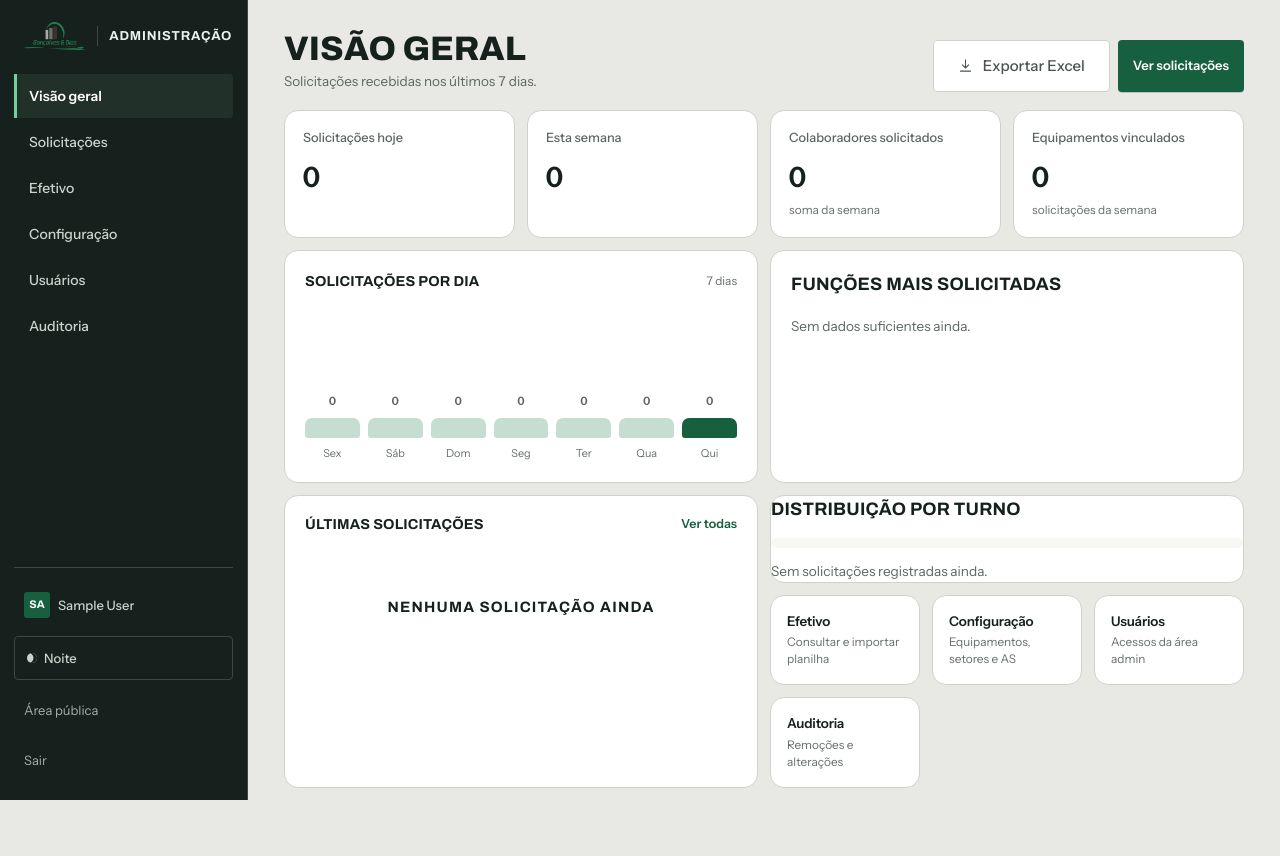
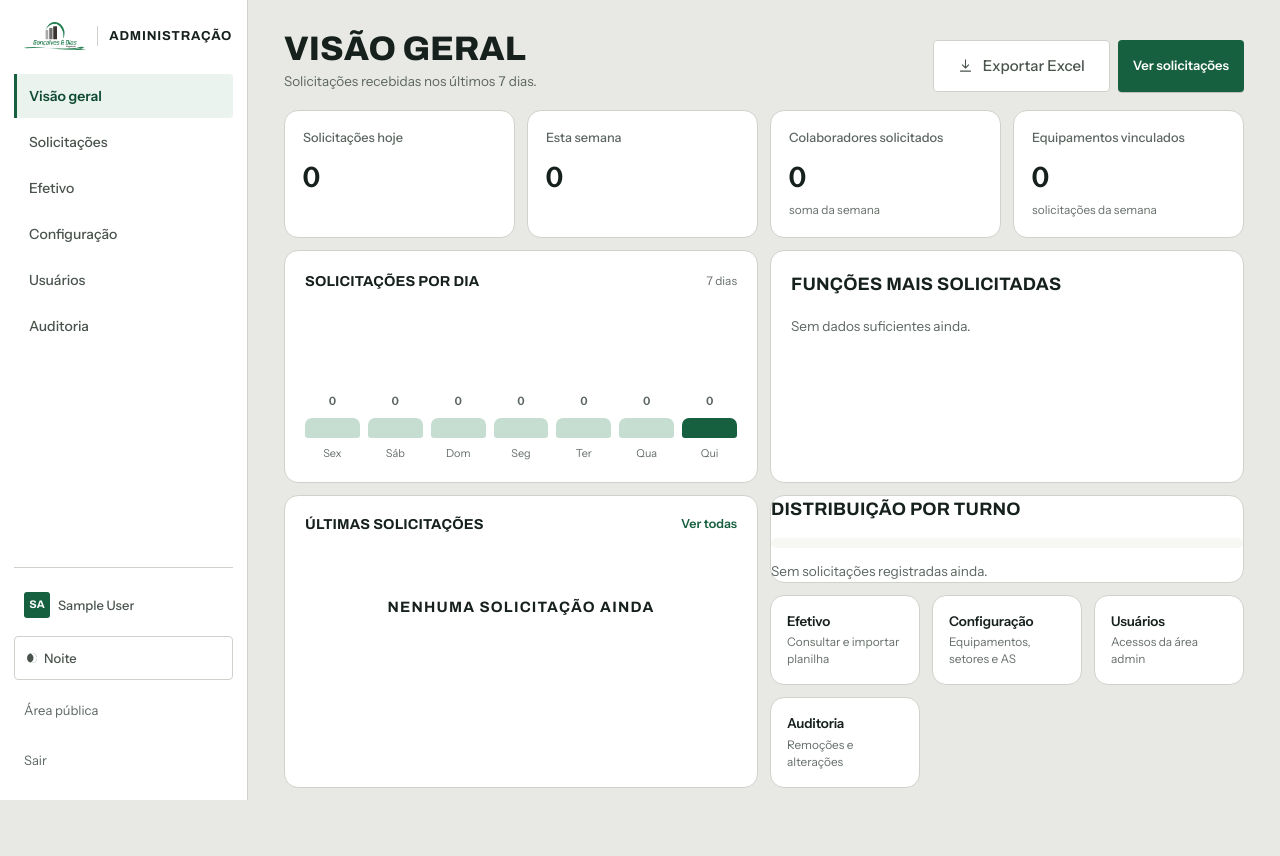
Before and after one commit to carloseduardo-code/gdhoraextra, a Flask app: page /admin in a window 1280 px wide. Run offline with Flask 3, Linux system fonts and the light colour scheme; the visitor is signed in with stand-in values (Sample User, id 1).

Commit message:
Make the admin chrome and the login background follow the theme
The sidebar and the login screen stayed graphite in the light theme, so
the light theme looked like it was borrowing the dark one's colours. That
came from the design doc -- "fundo grafite para separar o mundo do RH do
mundo do canteiro" -- but it reads as a bug in use, so those surfaces now
follow the active theme.

The problem was one token doing two jobs. --barra covered both the app
chrome (sidebar, mobile topbar, login background), which should track the
theme, and two deliberately inverted accents (the "Ficha em andamento"
header and the share-text panel), which should stay dark either way.

Split into a --chrome* set that flips per theme:

- light: white surface, --borda edge, --txt-label text, cimento login
  background; the active nav item takes the green treatment
  (--acao-suave / --acao-forte) instead of white on graphite.
- dark: #0C110F surface, unchanged from before.

--barra keeps its original values and now serves only the two inverted
accents.

Also:
- The expired-session notice hardcoded dark amber for the graphite login
  background. It now uses the --aten-* tokens and works on both.
- In the dark theme the share-text panel (#0C110F) sat 1.06:1 from the
  page (#121815), so it stopped reading as a panel. Added a --barra-borda
  outline, which lands at 1.52:1 against the page -- in line with the
  1.39:1 that ordinary cards get in the dark theme.

Re-audited every text node on 10 pages x 2 themes x 2 widths: no contrast
failures, worst pair 4.61:1. The only surfaces still off-theme are the
brand green buttons and the two intentional inverted bands.

Co-Authored-By: Claude Opus 5 <noreply@anthropic.com>

```diff
--- a/static/style.css
+++ b/static/style.css
@@ -17,6 +17,15 @@
     --barra-fraco:    #9FB3A8;
     --sobre-barra:    #EAF2ED;
     --sobre-barra2:   #C7D6CD;
+
+    /* ---- cromo do admin e do acesso (segue o tema) ---- */
+    --chrome:         #FFFFFF;
+    --chrome-borda:   #CFD2CB;
+    --chrome-hover:   #F1F4F1;
+    --chrome-tinta:   #16201C;
+    --chrome-texto:   #4A544D;
+    --chrome-fraco:   #5C6660;
+    --acesso-fundo:   #E8E9E5;
 
     /* ---- texto ---- */
     --tinta:          #16201C;
@@ -574,21 +591,21 @@ h2 {
     }
 }
 
-/* Sobre a barra grafite do admin o mesmo botao fica vazado. */
+/* Sobre o cromo do admin o mesmo botao fica vazado. */
 .btn-tema.sobre-escuro {
     background: transparent;
-    border-color: var(--barra-borda);
-    color: var(--sobre-barra2);
+    border-color: var(--chrome-borda);
+    color: var(--chrome-texto);
 }
 
 .btn-tema.sobre-escuro .btn-tema-disco {
-    box-shadow: inset -3.5px 0 0 var(--barra);
+    box-shadow: inset -3.5px 0 0 var(--chrome);
 }
 
 @media (hover: hover) {
     .btn-tema.sobre-escuro:hover {
-        background: var(--barra-hover);
-        border-color: var(--barra-borda);
+        background: var(--chrome-hover);
+        border-color: var(--chrome-borda);
     }
 }
 
@@ -3745,9 +3765,9 @@ select.invalido, input.invalido, textarea.invalido {
 .admin-sidebar {
     flex: none;
     width: 248px;
-    background: var(--barra);
-    color: var(--sobre-barra);
-    border-right: 1px solid var(--barra-borda);
+    background: var(--chrome);
+    color: var(--chrome-tinta);
+    border-right: 1px solid var(--chrome-borda);
     display: flex;
     flex-direction: column;
     padding: 22px 14px 18px;
@@ -3775,7 +3795,7 @@ select.invalido, input.invalido, textarea.invalido {
     flex: none;
     width: 1px;
     height: 20px;
-    background: var(--barra-borda);
+    background: var(--chrome-borda);
 }
 
 .admin-brand-title {
@@ -3803,22 +3823,22 @@ select.invalido, input.invalido, textarea.invalido {
     border-radius: 0 var(--raio) var(--raio) 0;
     font-size: 14px;
     font-weight: 500;
-    color: var(--sobre-barra2);
+    color: var(--chrome-texto);
     text-decoration: none;
     transition: background .15s, color .15s;
 }
 
 @media (hover: hover) {
     .admin-nav-item:hover {
-        background: var(--barra-hover);
-        color: var(--sobre-barra);
+        background: var(--chrome-hover);
+        color: var(--chrome-tinta);
     }
 }
 
 .admin-nav-item.active {
-    background: var(--barra-hover);
-    border-left-color: #74CFA0;
-    color: #fff;
+    background: var(--acao-suave);
+    border-left-color: var(--acao);
+    color: var(--acao-forte);
     font-weight: 600;
 }
 
@@ -3828,7 +3848,7 @@ select.invalido, input.invalido, textarea.invalido {
     flex-direction: column;
     gap: 6px;
     padding-top: 16px;
-    border-top: 1px solid var(--barra-borda);
+    border-top: 1px solid var(--chrome-borda);
 }
 
 .admin-sidebar-footer .btn-tema {
@@ -3849,14 +3869,14 @@ select.invalido, input.invalido, textarea.invalido {
     padding: 8px 10px;
     border-radius: var(--raio);
     font-size: 13px;
-    color: var(--barra-fraco);
+    color: var(--chrome-fraco);
     text-decoration: none;
 }
 
 @media (hover: hover) {
     .admin-sidebar-link:hover {
-        background: var(--barra-hover);
-        color: var(--sobre-barra);
+        background: var(--chrome-hover);
+        color: var(--chrome-tinta);
     }
 }
 
@@ -3865,7 +3885,7 @@ select.invalido, input.invalido, textarea.invalido {
     align-items: center;
     gap: 8px;
     padding: 5px 11px 5px 5px;
-    border: 1px solid var(--barra-borda);
+    border: 1px solid var(--chrome-borda);
     border-radius: var(--raio);
     background: transparent;
 }
@@ -3890,7 +3910,7 @@ select.invalido, input.invalido, textarea.invalido {
     min-width: 0;
     font-size: 13px;
     font-weight: 500;
-    color: var(--sobre-barra2);
+    color: var(--chrome-texto);
     white-space: nowrap;
     overflow: hidden;
     text-overflow: ellipsis;
```
Also changed, not shown: other parts of static/style.css (+20 -9 lines).
